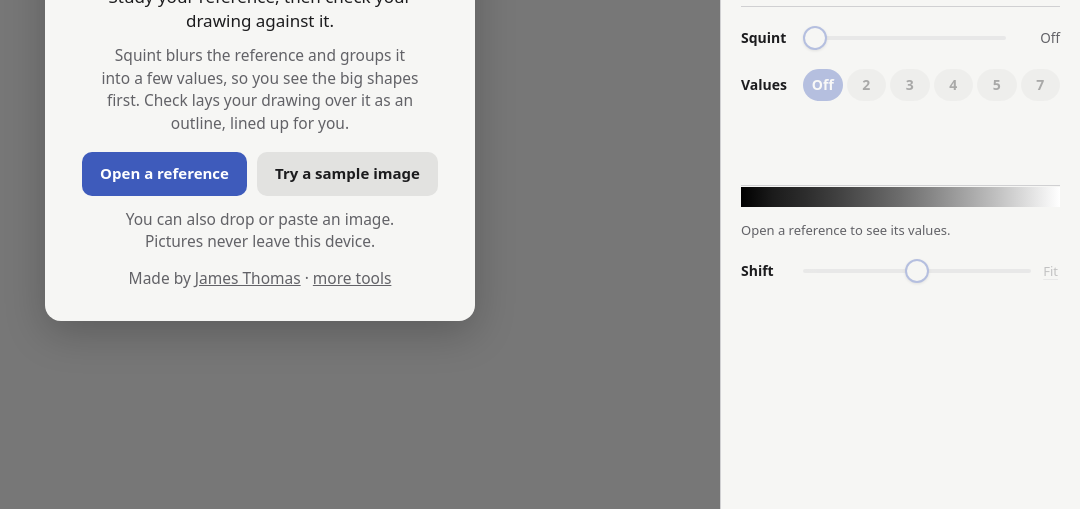
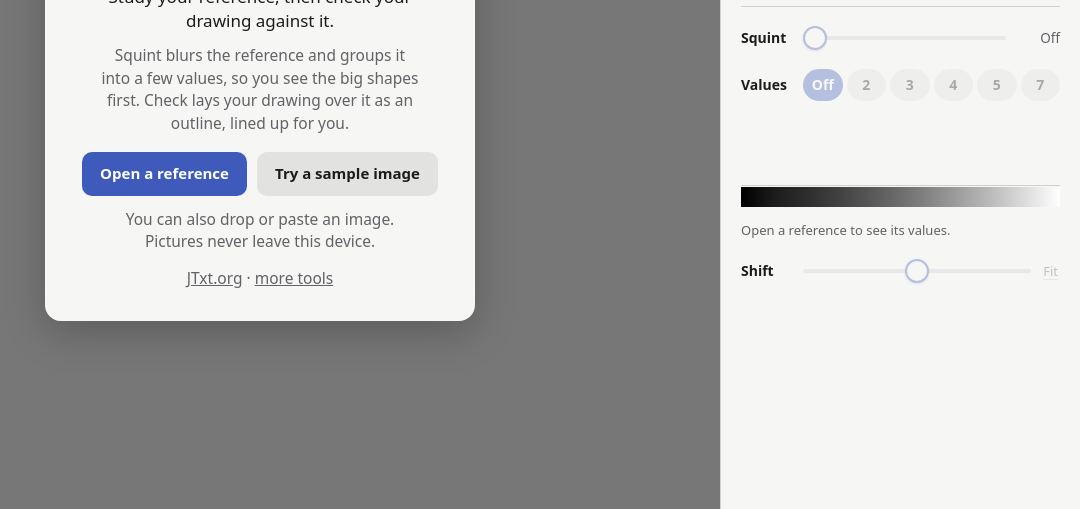
Before and after one commit to JTxt/jtxt.org, a plain HTML site: page tools/squint-check/index.html in a window 1280 px wide. Shown: the part 291-800 px from the top of the page, without its empty margins (200-1280 px from the left). Drawn offline with Linux system fonts and the light colour scheme; a web font is replaced by a local one.

Commit message:
feat: update co-authorship information across all files in the Squint & Check tool

```diff
--- a/tools/squint-check/check-worker.js
+++ b/tools/squint-check/check-worker.js
@@ -9,6 +9,8 @@
  *   { type:'refine', id, P }                           snap from a placement {scale, theta, tx, ty}
  *   { type:'edges', id, which, maxSide }               'ref' or 'draw': the matcher's edges as a distance field
  * Every reply carries the same type and id, plus `error` if it failed.
+ *
+ * co-authors: jtxt.org and claude opus 5.5
  */
 importScripts('match.js');
 
--- a/tools/squint-check/check.js
+++ b/tools/squint-check/check.js
@@ -1,5 +1,6 @@
 /* Squint & Check. Drawing Check: placing the drawing on the reference, the outline, the frame, the matcher worker, and saving.
-   Loaded by index.html; the scripts share one global scope. */
+   Loaded by index.html; the scripts share one global scope.
+   co-authors: jtxt.org and claude opus 5.5 */
 "use strict";
 
 // =============================================================
--- a/tools/squint-check/core.js
+++ b/tools/squint-check/core.js
@@ -1,5 +1,6 @@
 /* Squint & Check. Shared by both tabs: settings, the DOM, the view and render loop, UI sync, tabs, loading the reference, saving.
-   Loaded by index.html; the scripts share one global scope. */
+   Loaded by index.html; the scripts share one global scope.
+   co-authors: jtxt.org and claude opus 5.5 */
 "use strict";
 
 function $(id){ return document.getElementById(id); }
--- a/tools/squint-check/gl.js
+++ b/tools/squint-check/gl.js
@@ -1,5 +1,6 @@
 /* Squint & Check. WebGL: programs, textures, framebuffers, the blur pyramid, and drawing the Squint view.
-   Loaded by index.html; the scripts share one global scope. */
+   Loaded by index.html; the scripts share one global scope.
+   co-authors: jtxt.org and claude opus 5.5 */
 "use strict";
 
 // =============================================================
--- a/tools/squint-check/index.html
+++ b/tools/squint-check/index.html
@@ -1,4 +1,5 @@
 <!DOCTYPE html>
+<!-- Squint & Check. co-authors: jtxt.org and claude opus 5.5 -->
 <html lang="en">
 <head>
 <meta charset="UTF-8">
@@ -34,7 +35,7 @@
           <button class="btn quiet" id="exampleBtn" type="button">Try a sample image</button>
         </div>
         <p class="small">You can also drop or paste an image. Pictures never leave this device.</p>
-        <p class="small home">Made by <a href="/">James Thomas</a> · <a href="/work/">more tools</a></p>
+        <p class="small home"><a href="/">JTxt.org</a> · <a href="/work/">more tools</a></p>
       </div>
     </div>
 
--- a/tools/squint-check/input.js
+++ b/tools/squint-check/input.js
@@ -1,5 +1,6 @@
 /* Squint & Check. Input: stage gestures for both tabs, open, drop and paste, and the keyboard.
-   Loaded by index.html; the scripts share one global scope. */
+   Loaded by index.html; the scripts share one global scope.
+   co-authors: jtxt.org and claude opus 5.5 */
 "use strict";
 
 // =============================================================
--- a/tools/squint-check/main.js
+++ b/tools/squint-check/main.js
@@ -1,5 +1,6 @@
 /* Squint & Check. Resize, theme and context loss, then boot.
-   Loaded by index.html; the scripts share one global scope. */
+   Loaded by index.html; the scripts share one global scope.
+   co-authors: jtxt.org and claude opus 5.5 */
 "use strict";
 
 // =============================================================
--- a/tools/squint-check/match.js
+++ b/tools/squint-check/match.js
@@ -16,6 +16,8 @@
  *
  * Images are {width, height, data}: RGBA bytes (like canvas ImageData) or one
  * gray value per pixel (bytes 0..255 or floats 0..1). Transparent pixels count as white paper.
+ *
+ * co-authors: jtxt.org and claude opus 5.5
  */
 (function (root, factory) {
   var api = factory();
--- a/tools/squint-check/sample-pair.js
+++ b/tools/squint-check/sample-pair.js
@@ -4,6 +4,8 @@
  * drawing is on a noisy page, scaled, turned 6° and moved, the way a photo of a
  * real drawing would be. Taken from the Drawing matcher's "Noisy page,
  * proportion errors" sample (jtxt.org/tools/compare/).
+ *
+ * co-authors: jtxt.org and claude opus 5.5
  */
 (function (root) {
   'use strict';
--- a/tools/squint-check/shaders.js
+++ b/tools/squint-check/shaders.js
@@ -1,5 +1,6 @@
 /* Squint & Check. The GLSL programs: the Squint blur passes and value bands, and the Drawing Check composite.
-   Loaded by index.html; the scripts share one global scope. */
+   Loaded by index.html; the scripts share one global scope.
+   co-authors: jtxt.org and claude opus 5.5 */
 "use strict";
 
 var VERT = 'attribute vec2 a_position; varying vec2 v_uv;' +
--- a/tools/squint-check/squint.js
+++ b/tools/squint-check/squint.js
@@ -1,5 +1,6 @@
 /* Squint & Check. Reference Squint: value analysis, the value strip, its controls, Looks, the value readout, and saving.
-   Loaded by index.html; the scripts share one global scope. */
+   Loaded by index.html; the scripts share one global scope.
+   co-authors: jtxt.org and claude opus 5.5 */
 "use strict";
 
 // =============================================================
--- a/tools/squint-check/style.css
+++ b/tools/squint-check/style.css
@@ -1,4 +1,5 @@
-/* Squint & Check */
+/* Squint & Check
+   co-authors: jtxt.org and claude opus 5.5 */
 :root{
   --bg:#e9e9e7; --panel:#f6f6f4; --ink:#1c1c1e; --muted:#626267; --line:#d0d0d2; --chip:#e2e2e0;
   --accent:#3e5bbb; --accent-soft:rgba(62,91,187,.13); --on-accent:#ffffff;
```
